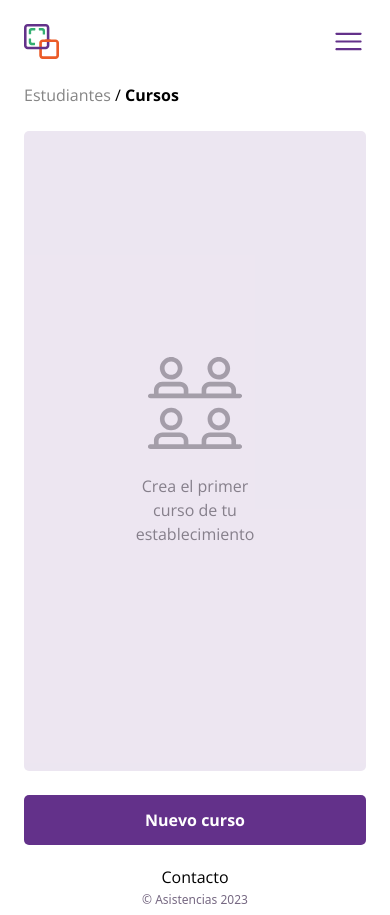
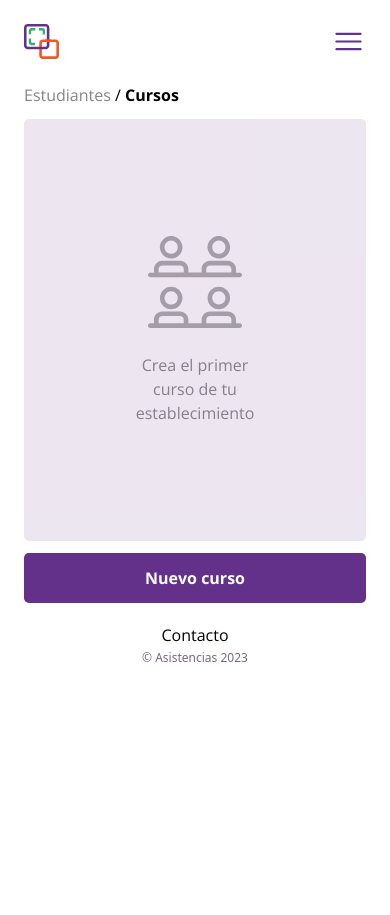
Before and after one commit to sync-ideas/project-frontend, a Next.js app: page /estudiantes/registrar-curso in a window 390 px wide. After the commit the page ends 844 px from the top, so only its background shows below. Built offline with nearby package versions, Linux system fonts and the light colour scheme.

Commit message:
cambiado tamaño de bloque en mobile

```diff
--- a/src/app/estudiantes/registrar-curso/page.tsx
+++ b/src/app/estudiantes/registrar-curso/page.tsx
@@ -11,12 +11,10 @@ import Breadcrumb from "../../components/Breadcrumb";
 interface CourseRegistrationProps {}
 
 const CourseRegistration: React.FC<CourseRegistrationProps> = (props) => {
-
-  const router = useRouter()
+  const router = useRouter();
   const handleClik = () => {
-    router.push("nuevo-curso")
-
-  }
+    router.push("nuevo-curso");
+  };
   return (
     <div>
       <NavBar />
@@ -28,7 +26,7 @@ const CourseRegistration: React.FC<CourseRegistrationProps> = (props) => {
           ]}
         />
         <Link href="/nuevo-curso">
-          <div className="bg-[#63318A33] opacity-60 hover:opacity-100 my-[24px] flex w-full h-[640px] md:h-[938px] xl:h-[456px] 2xl:h-screen rounded-[5px]">
+          <div className="bg-[#63318A33] opacity-60 hover:opacity-100 my-3 md:my-4 flex w-full h-[422px] md:h-[938px] xl:h-[456px] 2xl:h-screen rounded-[5px]">
             <div className="px-[20px] mx-auto my-auto max-w-[134px] flex items-center justify-center flex-col">
               <Image
                 src={courses}
```
